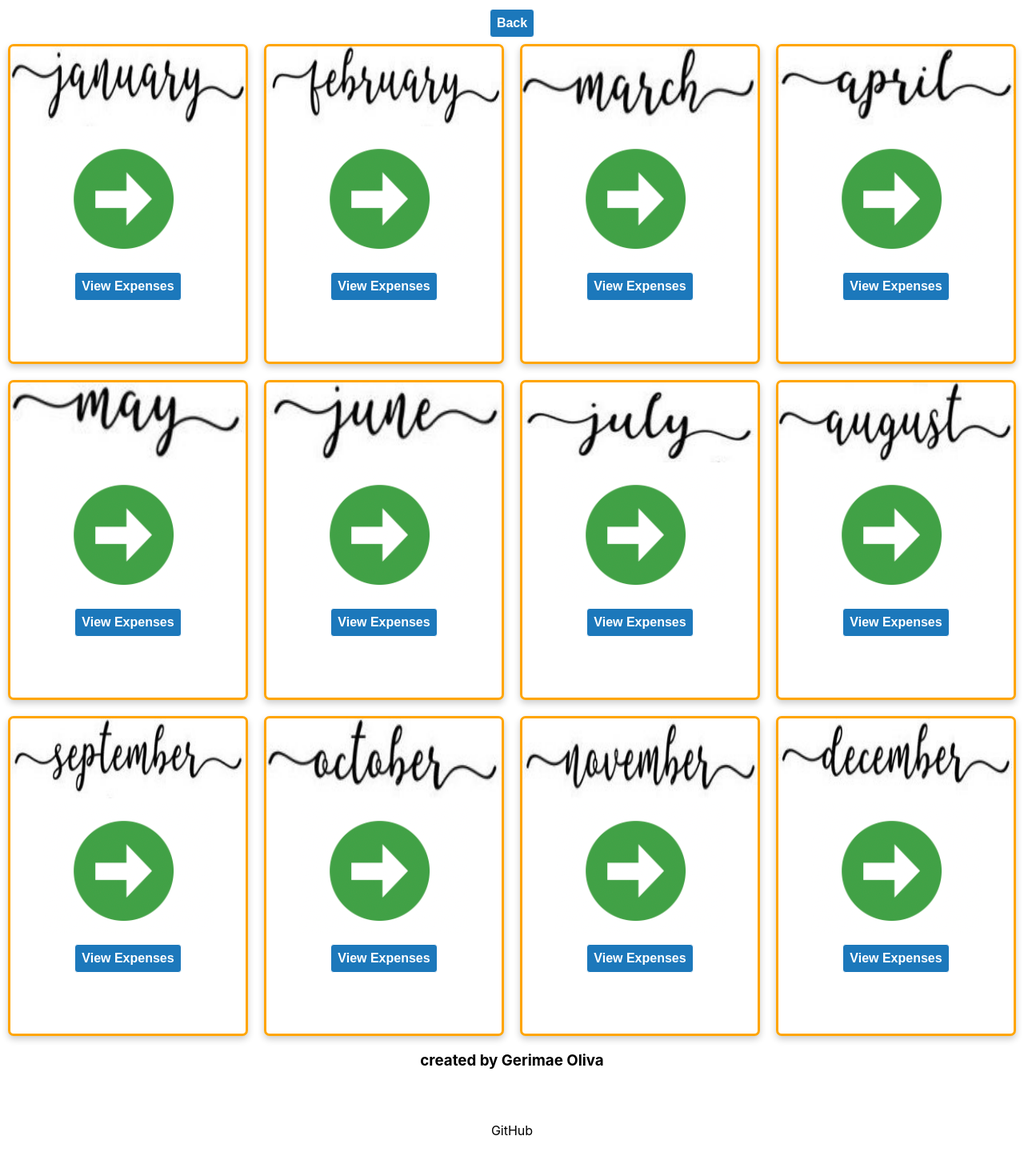
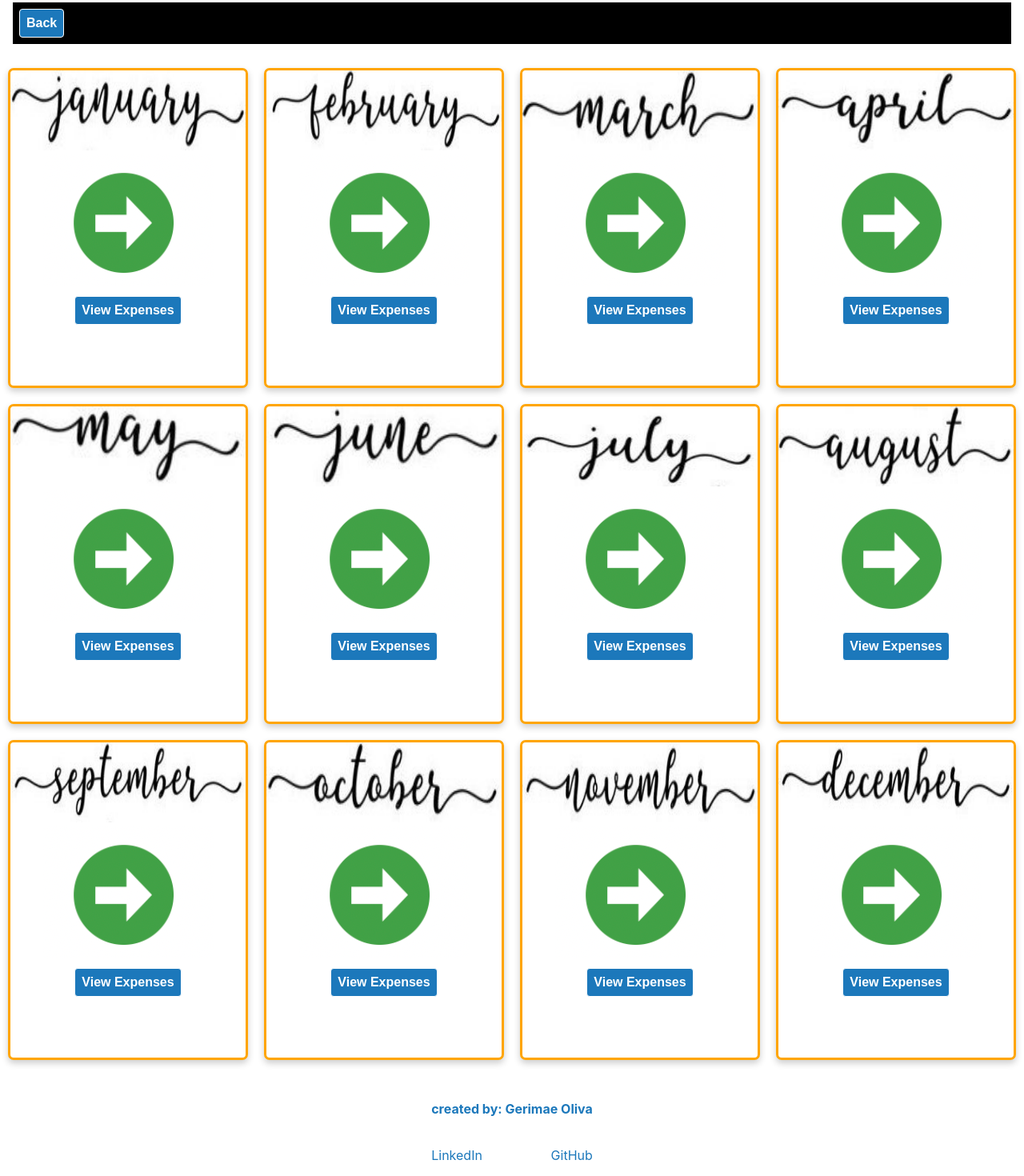
Before and after one commit to g0livax27/Follow-App, a React (Create React App) app: page /expenses in a window 1280 px wide. Shown: the part 117-1587 px from the top of the page at 80% size. Before the commit the page ends 1556 px from the top, so only its background shows below. Built offline with nearby package versions, Linux system fonts and the light colour scheme; no server answers.

Commit message:
updating css

```diff
--- a/package.json
+++ b/package.json
@@ -21,7 +21,6 @@
     "react": "^18.0.0",
     "react-bootstrap": "^2.3.0",
     "react-dom": "^18.0.0",
-    "react-icons": "^4.3.1",
     "react-router-dom": "^6.3.0",
     "react-scripts": "5.0.0",
     "serve-favicon": "^2.5.0",
--- a/src/components/BackButton/BackButton.jsx
+++ b/src/components/BackButton/BackButton.jsx
@@ -6,7 +6,7 @@ export default function BackButton(){
         navigate(-1)
     }
     return(
-        <main>
+        <main className='backBtn'>
             <button onClick={handleClick}>Back</button>
         </main>
     )
--- a/src/components/Footer/Footer.jsx
+++ b/src/components/Footer/Footer.jsx
@@ -1,15 +1,17 @@
-import { ImLinkedin } from "react-icons/go";
+
 
 export default function Footer() {
     return(
         <main className="footer">
-            <h3>created by Gerimae Oliva</h3>
-            <p>
-
-            </p>
-            <p>
-                GitHub
-            </p>
+            <h4>created by: Gerimae Oliva</h4>
+            <div className="iconLinks">
+                <p>
+                    LinkedIn
+                </p>
+                <p>
+                    GitHub
+                </p>
+            </div>
         </main>
     )
 };
--- a/src/pages/App/App.css
+++ b/src/pages/App/App.css
@@ -8,7 +8,7 @@
   height: 30vmin;
   width: 100%;
   pointer-events: none;
-  background-color: black;
+  background: black;
 }
 
 .headerLogo > .headerBtn {
@@ -26,6 +26,11 @@
 
 .loggedInHeaderChild {
   display: inline;
+}
+
+.backBtn {
+  display: flex;
+  background: black;
 }
 
 .mainCards {
@@ -47,7 +52,7 @@
   display: grid;
   grid-template-columns: 300px 300px 300px 300px;
   grid-gap: 20px 20px;
-  margin: 0 auto;
+  margin: 30px;
   justify-content: center;
   box-sizing: border-box;
 }
@@ -80,13 +85,48 @@ img {
   display: grid;
   grid-template-columns: 300px 300px;
   grid-gap: 20px 20px;
-  margin: 0 auto;
+  margin: auto;
+  margin-top: 30px;
   justify-content: center;
   height: 400px;
   width: 300px;;
 }
 
+table {
+  display: flex;
+  background: rgba(221, 213, 213, 0.40);
+  width: 1000px;
+  justify-content: center;
+  margin: 0 auto;
+}
+
+th {
+  text-align: center;
+  color: white;
+  text-shadow: 1px 1px 1px black;
+  background: #1C78BB;
+  width: 100%;
+  justify-content: space-between;
+}
+
+td {
+  text-align: center;
+  text-shadow: 1px 1px 1px #1C78BB
+}
+
 .footer {
   display: grid;
   justify-content: center;
+  position: float;
+  bottom: 0;
+  left: 0;
+  right: 0;
+  color: #1C78BB;
 }
+
+.iconLinks {
+  display: flex;
+  flex-direction: row;
+  width: 100%;
+  justify-content: space-between;
+}
--- a/src/pages/BillsPage/BillsPage.js
+++ b/src/pages/BillsPage/BillsPage.js
@@ -22,8 +22,8 @@ export default function BillsPage(){
     return(
         <main>
             <LoggedInHeader/>
+            <BackButton/>
             <h1>Bills</h1>
-            <BackButton/>
             <table className="table table-striped table-dark">
                 <thead>
                     <tr>
--- a/src/pages/ListPage/ListPage.js
+++ b/src/pages/ListPage/ListPage.js
@@ -8,7 +8,6 @@ export default function ListPage(){
     return(
         <main>
             <LoggedInHeader/>
-            <h1>List Page</h1>
             <BackButton/>
             <div className='lists'>
                 <div className='billsCard'>
--- a/src/pages/WishListPage/WishListPage.js
+++ b/src/pages/WishListPage/WishListPage.js
@@ -22,8 +22,8 @@ export default function WishListPage(){
     return(
         <main>
             <LoggedInHeader/>
+            <BackButton/>
             <h1>Wish List</h1>
-            <BackButton/>
             <table className="table table-striped table-dark">
                 <thead>
                     <tr>
```
Also changed, not shown: 1 other file (tests, documents, lock files or other folders).
